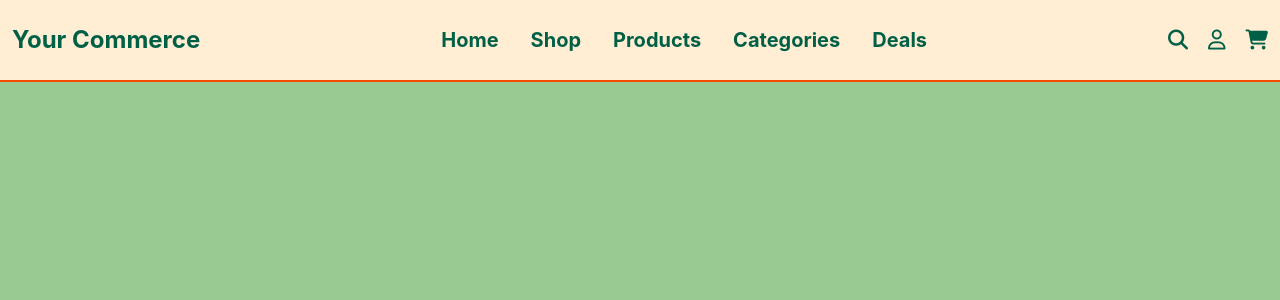
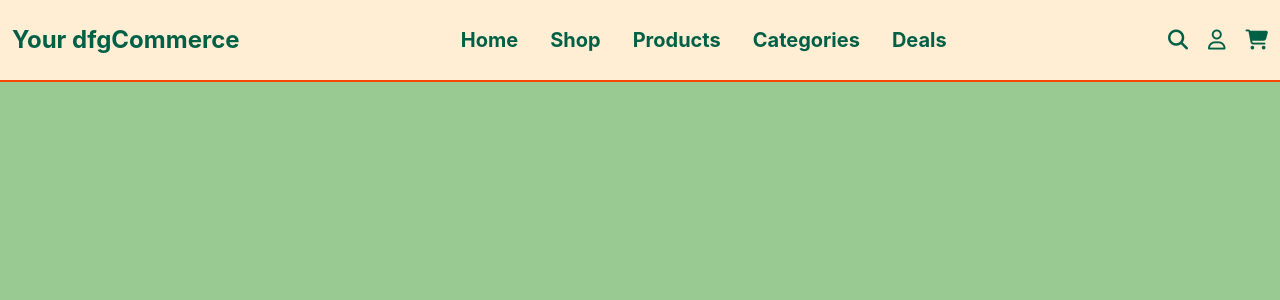
Before and after one commit to manoranjanpradhan-006/An-E-Commerce, a React (Vite) app: page / in a window 1280 px wide. Shown: the top 300 px of the page. Built offline with nearby package versions, Linux system fonts and the light colour scheme.

Commit message:
Update Navbar title for branding consistency

```diff
--- a/src/components/Navbar.jsx
+++ b/src/components/Navbar.jsx
@@ -5,7 +5,7 @@ const Navbar = () => {
         <div className="max-w-7xl mx-auto flex items-center justify-between py-6">
           <div className="nav-left flex items-center justify-between">
             <div className="logo text-2xl font-bold flex items-center gap-2 px-3">
-              <h1>Your Commerce</h1>
+              <h1>Your dfgCommerce</h1>
             </div>
           </div>
           <div className="nav-center flex gap-8 text-xl font-bold">
```
